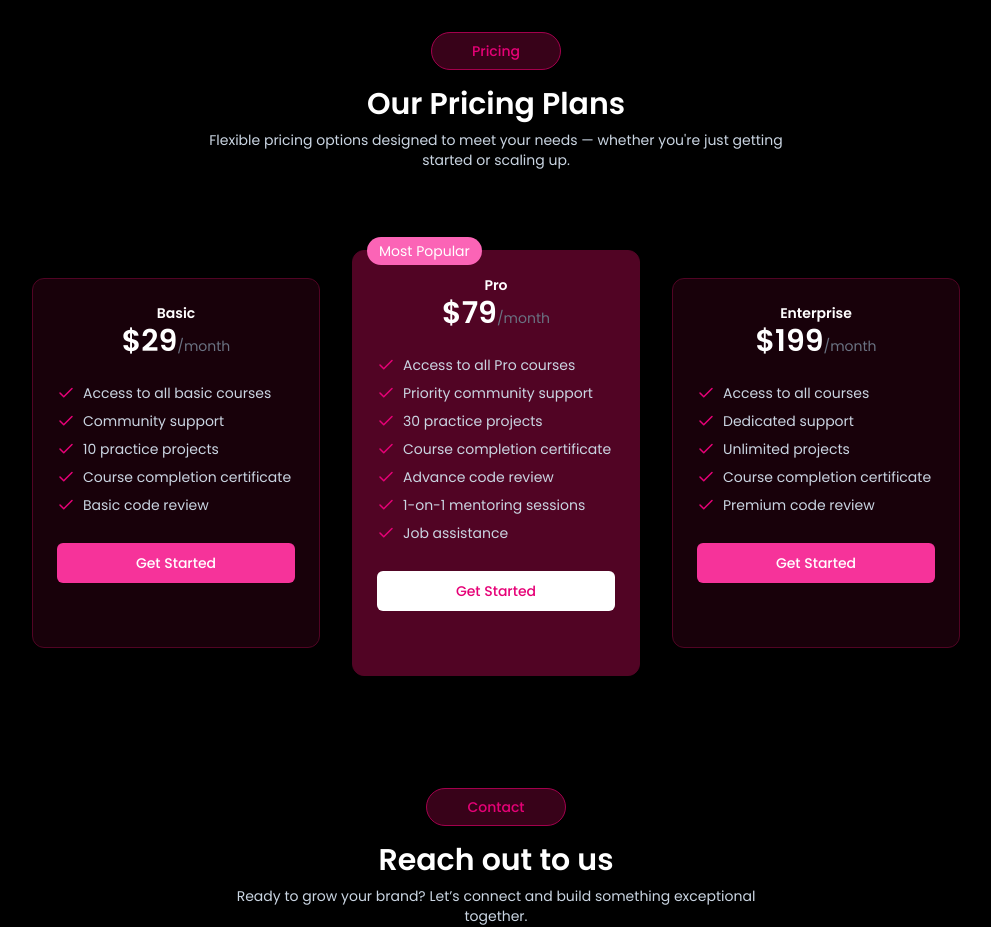
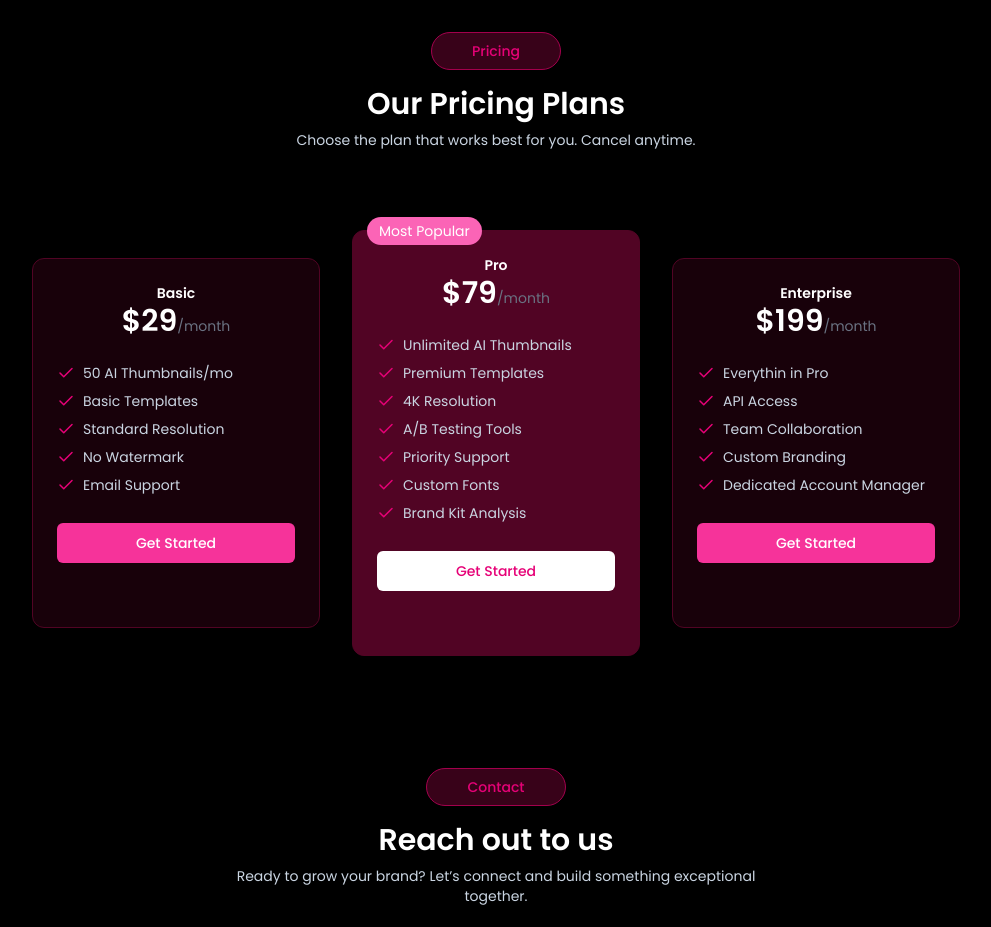
Before and after one commit to VishishtaDilsara/ThumbClick, a React (Vite) app in the folder frontend/: page / in a window 1280 px wide. Shown: the part 3300-4227 px from the top of the page, without its empty margins (144-1135 px from the left). Built offline with nearby package versions, Linux system fonts and the light colour scheme.

Commit message:
Pricing Section created

```diff
--- a/frontend/src/data/pricing.ts
+++ b/frontend/src/data/pricing.ts
@@ -6,40 +6,40 @@ export const pricingData: IPricing[] = [
     price: 29,
     period: "month",
     features: [
-            "Access to all basic courses",
-            "Community support",
-            "10 practice projects",
-            "Course completion certificate",
-            "Basic code review"
+      "50 AI Thumbnails/mo",
+      "Basic Templates",
+      "Standard Resolution",
+      "No Watermark",
+      "Email Support",
     ],
-        mostPopular: false
+    mostPopular: false,
   },
   {
     name: "Pro",
     price: 79,
     period: "month",
     features: [
-            "Access to all Pro courses",
-            "Priority community support",
-            "30 practice projects",
-            "Course completion certificate",
-            "Advance code review",
-            "1-on-1 mentoring sessions",
-            "Job assistance"
+      "Unlimited AI Thumbnails",
+      "Premium Templates",
+      "4K Resolution",
+      "A/B Testing Tools",
+      "Priority Support",
+      "Custom Fonts",
+      "Brand Kit Analysis",
     ],
-        mostPopular: true
+    mostPopular: true,
   },
   {
     name: "Enterprise",
     price: 199,
     period: "month",
     features: [
-            "Access to all courses",
-            "Dedicated support",
-            "Unlimited projects",
-            "Course completion certificate",
-            "Premium code review"
+      "Everythin in Pro",
+      "API Access",
+      "Team Collaboration",
+      "Custom Branding",
+      "Dedicated Account Manager",
     ],
-        mostPopular: false
-    }
+    mostPopular: false,
+  },
 ];
--- a/frontend/src/sections/PricingSection.tsx
+++ b/frontend/src/sections/PricingSection.tsx
@@ -1,5 +1,5 @@
-'use client'
-import SectionTitle from "../components/SectionTitle"
+"use client";
+import SectionTitle from "../components/SectionTitle";
 import { pricingData } from "../data/pricing";
 import type { IPricing } from "../types";
 import { CheckIcon } from "lucide-react";
@@ -8,21 +8,42 @@ import { motion } from "motion/react";
 export default function PricingSection() {
   return (
     <div id="pricing" className="px-4 md:px-16 lg:px-24 xl:px-32">
-            <SectionTitle text1="Pricing" text2="Our Pricing Plans" text3="Flexible pricing options designed to meet your needs — whether you're just getting started or scaling up." />
+      <SectionTitle
+        text1="Pricing"
+        text2="Our Pricing Plans"
+        text3="Choose the plan that works best for you. Cancel anytime."
+      />
 
       <div className="flex flex-wrap items-center justify-center gap-8 mt-20">
         {pricingData.map((plan: IPricing, index: number) => (
-                    <motion.div key={index} className={`w-72 text-center border border-pink-950 p-6 pb-16 rounded-xl ${plan.mostPopular ? 'bg-pink-950 relative' : 'bg-pink-950/30'}`}
+          <motion.div
+            key={index}
+            className={`w-72 text-center border border-pink-950 p-6 pb-16 rounded-xl ${
+              plan.mostPopular ? "bg-pink-950 relative" : "bg-pink-950/30"
+            }`}
             initial={{ y: 150, opacity: 0 }}
             whileInView={{ y: 0, opacity: 1 }}
             viewport={{ once: true }}
-                        transition={{ delay: index * 0.15, type: "spring", stiffness: 320, damping: 70, mass: 1 }}
+            transition={{
+              delay: index * 0.15,
+              type: "spring",
+              stiffness: 320,
+              damping: 70,
+              mass: 1,
+            }}
           >
             {plan.mostPopular && (
-                            <p className="absolute px-3 text-sm -top-3.5 left-3.5 py-1 bg-pink-400 rounded-full">Most Popular</p>
+              <p className="absolute px-3 text-sm -top-3.5 left-3.5 py-1 bg-pink-400 rounded-full">
+                Most Popular
+              </p>
             )}
             <p className="font-semibold">{plan.name}</p>
-                        <h1 className="text-3xl font-semibold">${plan.price}<span className="text-gray-500 font-normal text-sm">/{plan.period}</span></h1>
+            <h1 className="text-3xl font-semibold">
+              ${plan.price}
+              <span className="text-gray-500 font-normal text-sm">
+                /{plan.period}
+              </span>
+            </h1>
             <ul className="list-none text-slate-300 mt-6 space-y-2">
               {plan.features.map((feature, index) => (
                 <li key={index} className="flex items-center gap-2">
@@ -31,7 +52,14 @@ export default function PricingSection() {
                 </li>
               ))}
             </ul>
-                        <button type="button" className={`w-full py-2.5 rounded-md font-medium mt-7 transition-all ${plan.mostPopular ? 'bg-white text-pink-600 hover:bg-slate-200' : 'bg-pink-500 hover:bg-pink-600'}`}>
+            <button
+              type="button"
+              className={`w-full py-2.5 rounded-md font-medium mt-7 transition-all ${
+                plan.mostPopular
+                  ? "bg-white text-pink-600 hover:bg-slate-200"
+                  : "bg-pink-500 hover:bg-pink-600"
+              }`}
+            >
               Get Started
             </button>
           </motion.div>
```
Lines whose indentation alone changed are shown as unchanged.
